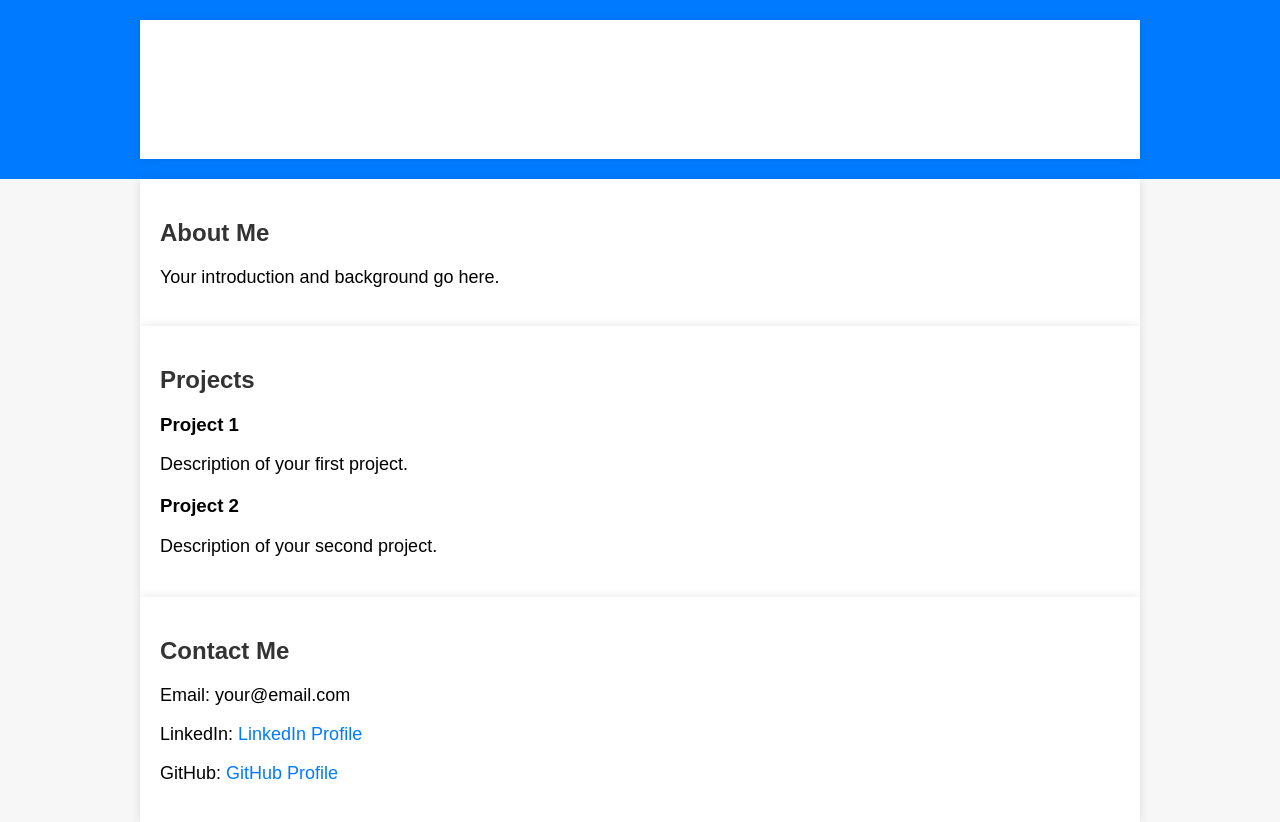
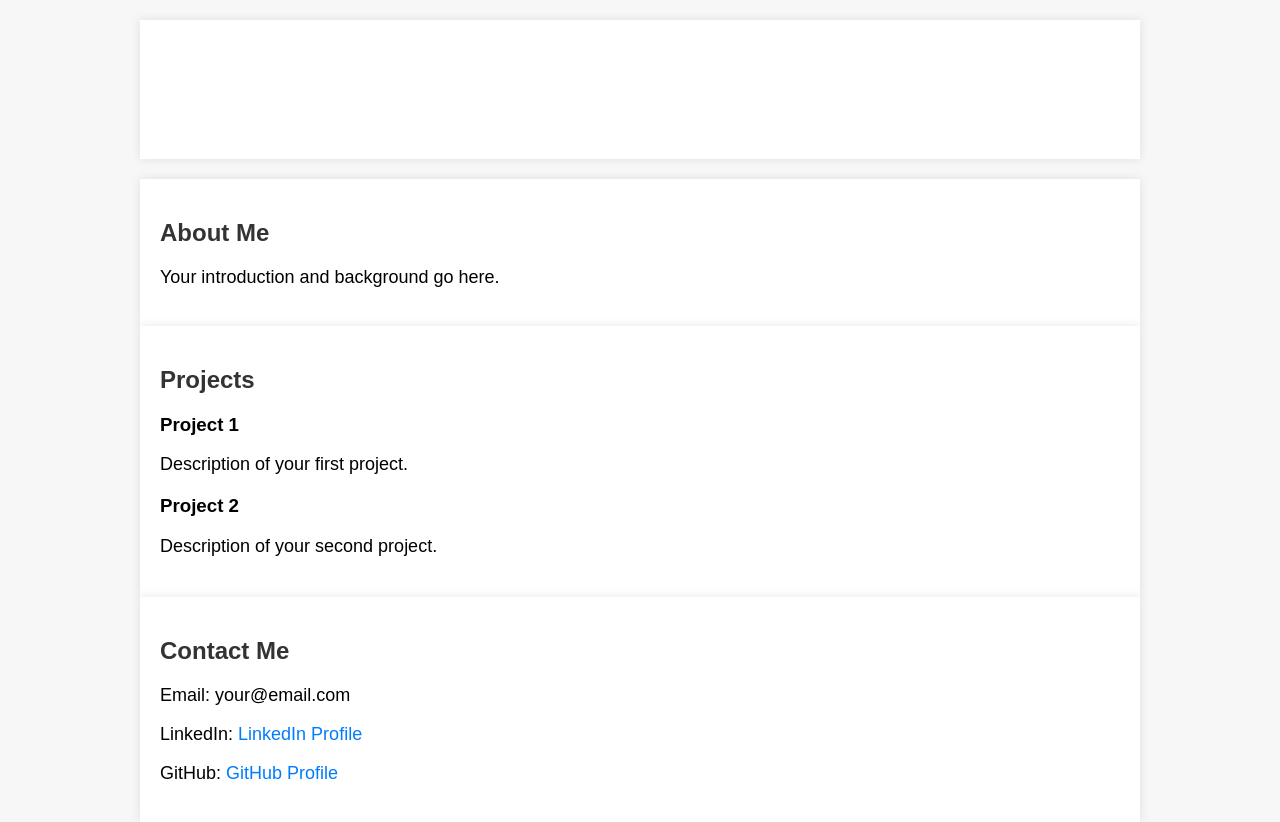
Before and after one commit to Mir-Ali1/Portfolio, a plain HTML site: page index.html in a window 1280 px wide. Drawn offline with Linux system fonts and the light colour scheme.

Commit message:
messing with the style ya dig

```diff
--- a/style.css
+++ b/style.css
@@ -15,7 +15,7 @@ body {
 
 header {
     text-align: center;
-    background-color: #007BFF;
+    background-color: transparent; /* Set the background color to transparent */
     color: #fff;
     padding: 20px;
 }
```
